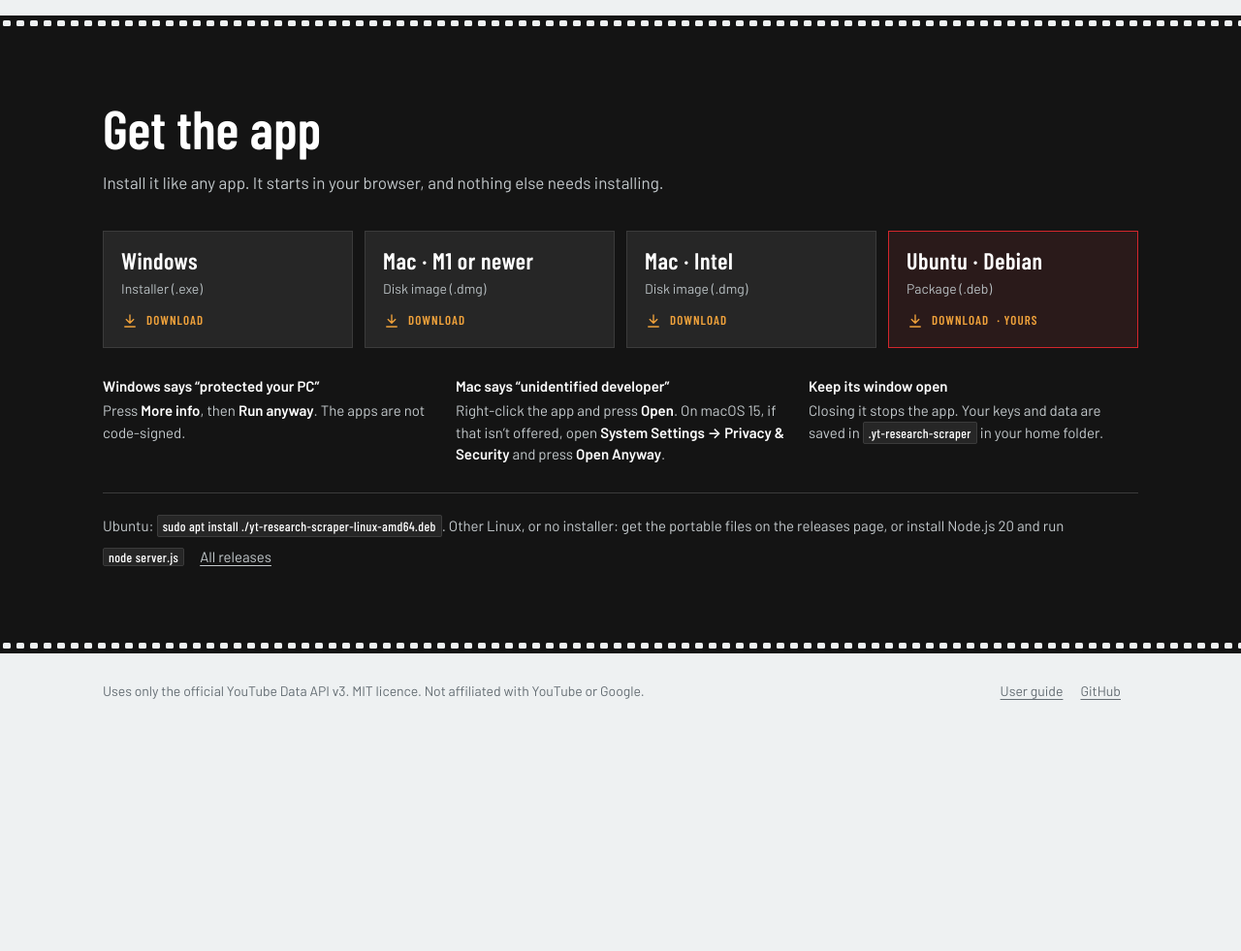
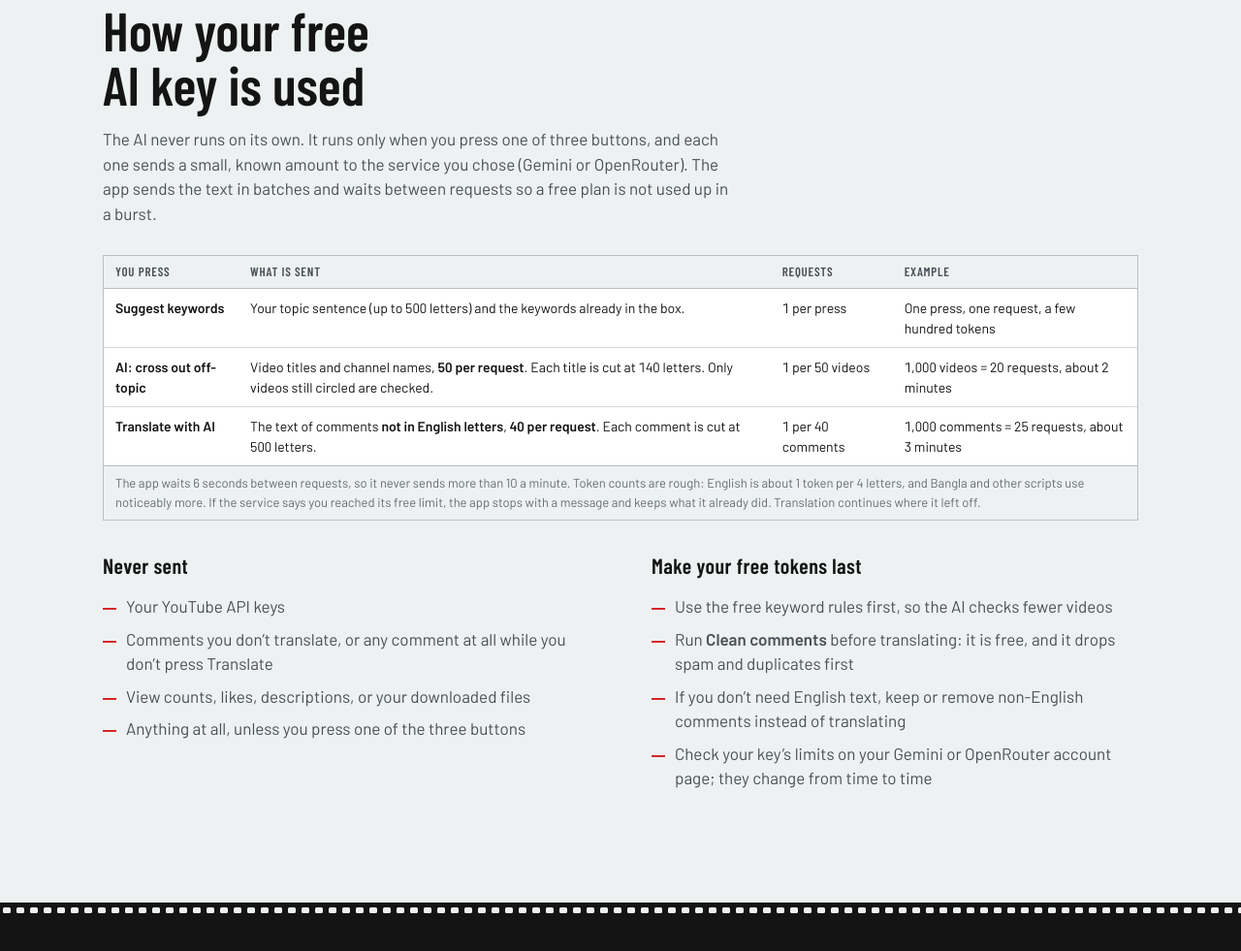
Before and after one commit to tanim913/yt-research-scraper, a plain HTML site: page site/index.html in a window 1280 px wide. Shown: the part 4423-5404 px from the top of the page at 97% size. Before the commit the page ends 5186 px from the top, so only its background shows below. Drawn offline with nearby package versions, Linux system fonts and the light colour scheme; files whose address does not match are found by name.

Commit message:
Explain how the AI helper uses a free key: landing page section and README

```diff
--- a/site/index.html
+++ b/site/index.html
@@ -147,6 +147,11 @@
   .aisteps li { counter-increment: a; display: grid; grid-template-columns: 2.2em 1fr; gap: 6px; padding: 14px 0; border-bottom: 1px solid var(--rule-strong); color: var(--ink-2); }
   .aisteps li::before { content: counter(a); font: 600 24px/1 var(--cond); color: var(--grease-dark); }
   .aisteps b { color: var(--ink); }
+  .sheet.wrapcells td { white-space: normal; max-width: none; vertical-align: top; }
+  .sheet.wrapcells table { min-width: 720px; }
+  .cols2 { margin-top: 34px; display: grid; grid-template-columns: repeat(2, minmax(0, 1fr)); gap: clamp(24px, 5vw, 64px); }
+  .cols2 h3 { font: 600 22px/1.1 var(--cond); letter-spacing: .02em; margin-bottom: 4px; }
+  @media (max-width: 760px) { .cols2 { grid-template-columns: minmax(0, 1fr); } }
   /* download band */
   .get { margin-top: clamp(64px, 9vw, 120px); padding: clamp(52px, 7vw, 88px) 0; }
   .get h2 { color: #fff; max-width: 14ch; }
@@ -363,6 +368,46 @@
     </div>
   </section>
 
+  <section class="band" id="tokens">
+    <div class="wrap">
+      <h2>How your free AI key is used</h2>
+      <p class="sub">The AI never runs on its own. It runs only when you press one of three buttons, and each one sends a small, known amount to the service you chose (Gemini or OpenRouter). The app sends the text in batches and waits between requests so a free plan is not used up in a burst.</p>
+
+      <div class="sheet wrapcells reveal" role="region" aria-label="What each AI button sends" tabindex="0" style="margin-top:30px">
+        <table>
+          <thead><tr><th>You press</th><th>What is sent</th><th>Requests</th><th>Example</th></tr></thead>
+          <tbody>
+            <tr><td><b>Suggest keywords</b></td><td>Your topic sentence (up to 500 letters) and the keywords already in the box.</td><td>1 per press</td><td>One press, one request, a few hundred tokens</td></tr>
+            <tr><td><b>AI: cross out off-topic</b></td><td>Video titles and channel names, <b>50 per request</b>. Each title is cut at 140 letters. Only videos still circled are checked.</td><td>1 per 50 videos</td><td>1,000 videos = 20 requests, about 2 minutes</td></tr>
+            <tr><td><b>Translate with AI</b></td><td>The text of comments <b>not in English letters</b>, <b>40 per request</b>. Each comment is cut at 500 letters.</td><td>1 per 40 comments</td><td>1,000 comments = 25 requests, about 3 minutes</td></tr>
+          </tbody>
+        </table>
+        <div class="tag">The app waits 6 seconds between requests, so it never sends more than 10 a minute. Token counts are rough: English is about 1 token per 4 letters, and Bangla and other scripts use noticeably more. If the service says you reached its free limit, the app stops with a message and keeps what it already did. Translation continues where it left off.</div>
+      </div>
+
+      <div class="cols2 reveal">
+        <div>
+          <h3>Never sent</h3>
+          <ul class="use">
+            <li><span>Your YouTube API keys</span></li>
+            <li><span>Comments you don’t translate, or any comment at all while you don’t press Translate</span></li>
+            <li><span>View counts, likes, descriptions, or your downloaded files</span></li>
+            <li><span>Anything at all, unless you press one of the three buttons</span></li>
+          </ul>
+        </div>
+        <div>
+          <h3>Make your free tokens last</h3>
+          <ul class="use">
+            <li><span>Use the free keyword rules first, so the AI checks fewer videos</span></li>
+            <li><span>Run <b>Clean comments</b> before translating: it is free, and it drops spam and duplicates first</span></li>
+            <li><span>If you don’t need English text, keep or remove non-English comments instead of translating</span></li>
+            <li><span>Check your key’s limits on your Gemini or OpenRouter account page; they change from time to time</span></li>
+          </ul>
+        </div>
+      </div>
+    </div>
+  </section>
+
   <section class="get rebate on-film" id="download">
     <div class="wrap">
       <h2>Get the app</h2>
```
Also changed, not shown: 1 other file.
